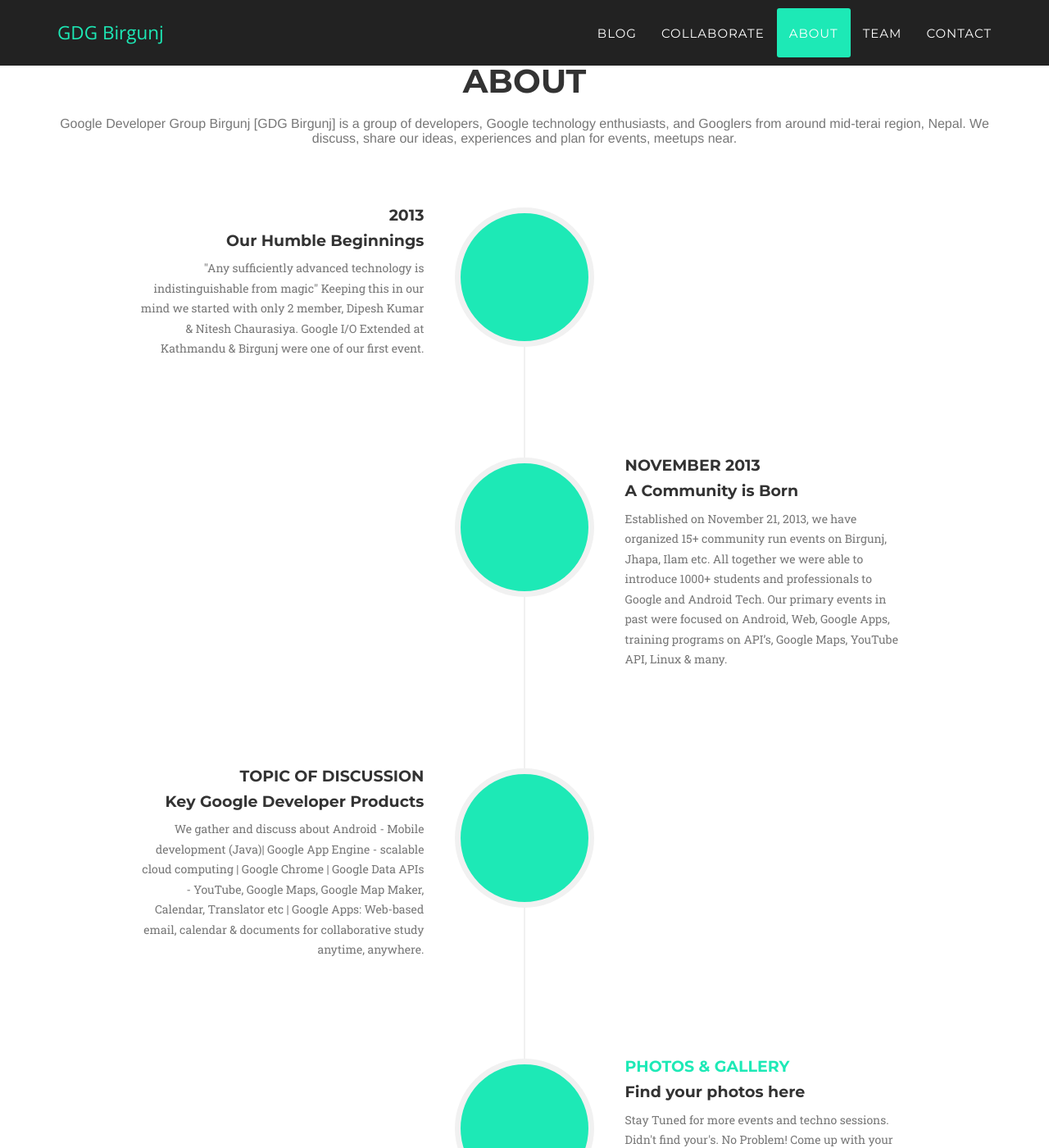
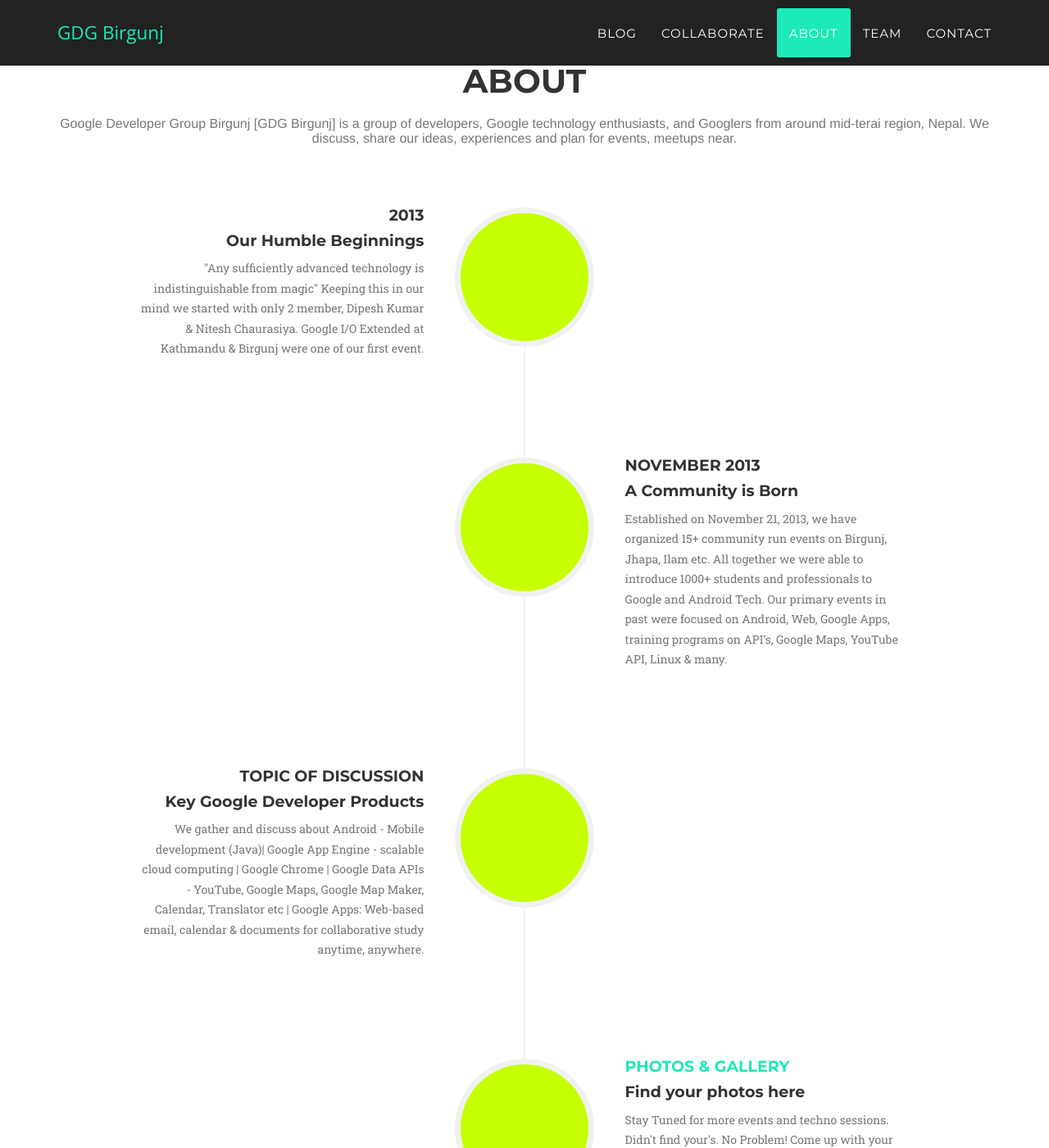
Before and after one commit to gdgbirgunj/gdgbirgunj.org, a Jekyll site: the page built from _posts/2014-07-17-project-2.markdown, in a window 1280 px wide and 1400 px high, scrolled down 1503 px. Shown: the whole window at 82% size. Built offline with Jekyll 4.4.1, drawn with Linux system fonts in a browser that asks for light colours; some web fonts are replaced.

Commit message:
membership open

```diff
--- a/_includes/about.html
+++ b/_includes/about.html
@@ -68,8 +68,8 @@
                         </li>
                         <li class="timeline-inverted">
                             <div class="timeline-image">
-                         <h4><a href="https://docs.google.com/forms/d/1-tiTzbFaAiVu28btfFSKisgONXeMi7rDy8Y8CTRHHKQ/viewform" target="_blank">Be Part
-				<br>Of Our<br>Story!</a></h4>
+                         	<h4><a href="https://docs.google.com/forms/d/1-tiTzbFaAiVu28btfFSKisgONXeMi7rDy8Y8CTRHHKQ/viewform" target="_blank">Be Part
+<br>Of Our<br>Story!</a></h4>
                             </div>
                         </li>
                     </ul>
--- a/_includes/css/agency.css
+++ b/_includes/css/agency.css
@@ -495,7 +495,7 @@
     border-radius: 100%;
     text-align: center;
     color: #fff;
-    background-color: #{{ site.color.primary }};
+    background-color: #{{ site.color.secondary }};
 }
 
 .timeline>li .timeline-image h4 {
```
